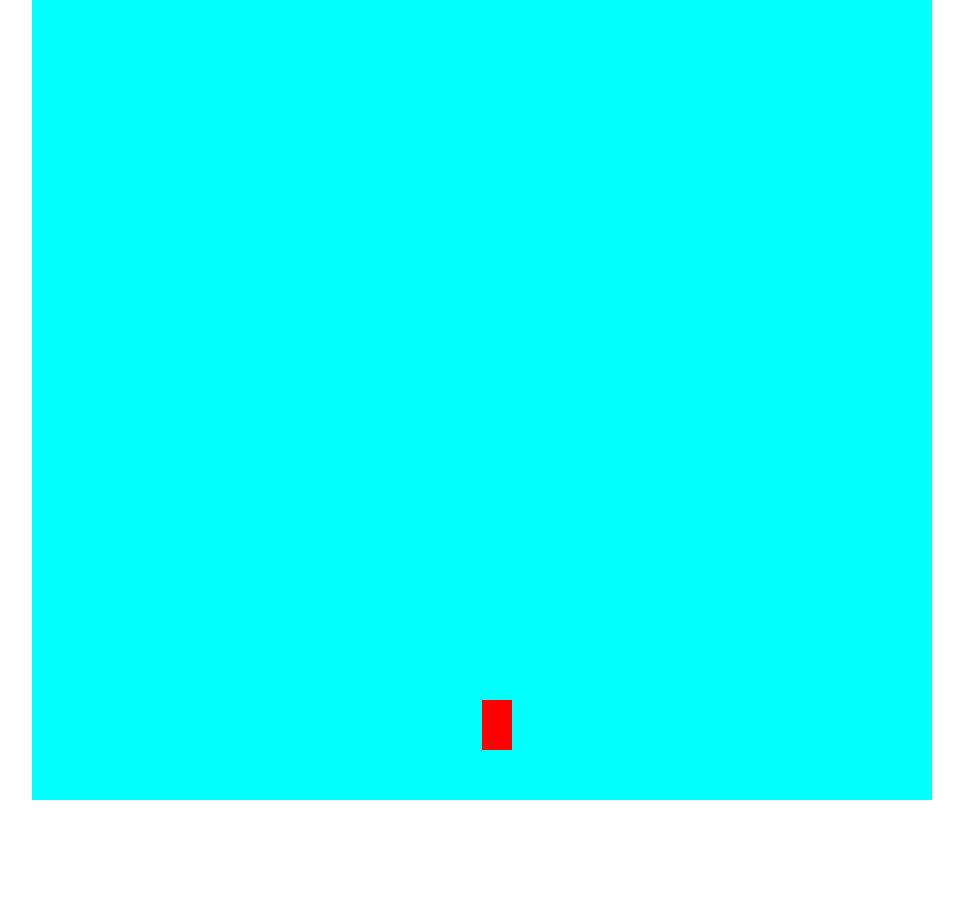
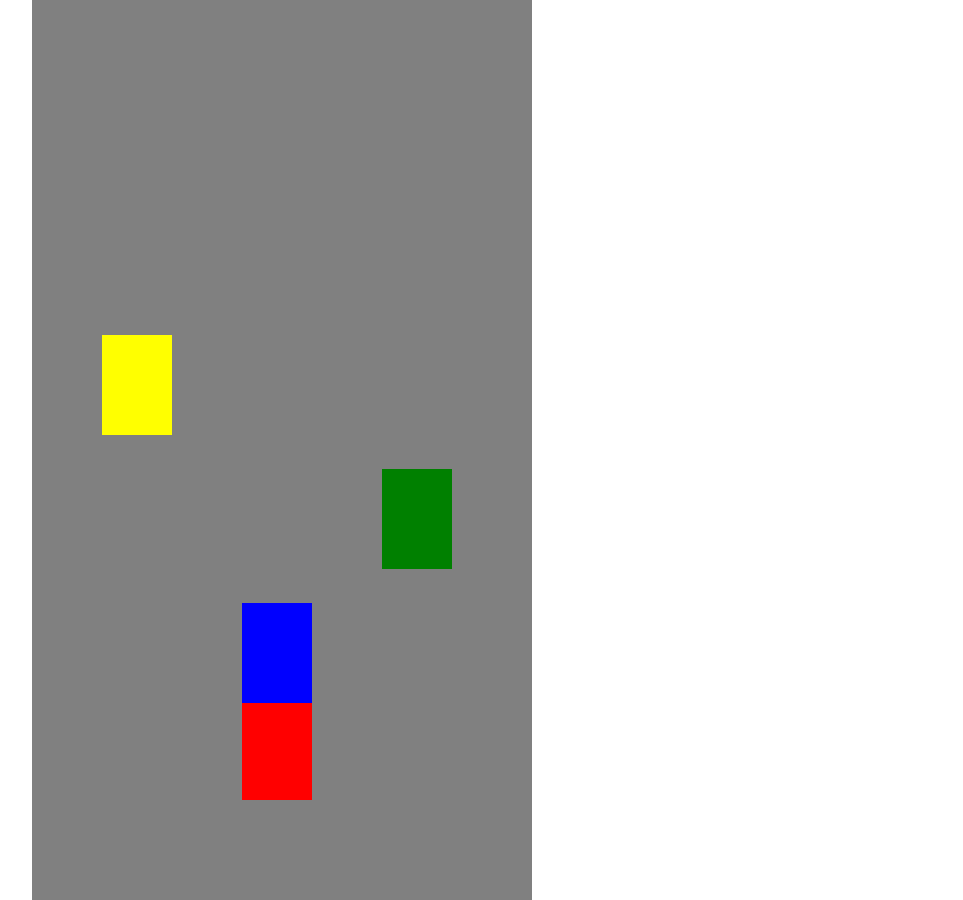
Before and after one commit to pritambhuiya/movingCar, a plain HTML site: page index.html in a window 1280 px wide. Shown: the whole page, without its empty margins (128-1091 px from the left). Before the commit the page ends 800 px from the top, so only its background shows below. Drawn offline with Linux system fonts and the light colour scheme.

Commit message:
Added crossing cars coming from opposite direction 	Alerts on collision with opposite car

```diff
--- a/css/style.css
+++ b/css/style.css
@@ -3,14 +3,16 @@ body {
   margin: 0 auto;
 }
 
-#car {
-  position: relative;
-  width: 30px;
-  height: 50px;
+.car {
+  position: absolute;
+  /* width: 50px; */
+  /* height: 80px; */
 }
 
 #road {
+  position: relative;
   width: 900px;
-  height: 800px;
-  background-color: aqua;
+  height: 900px;
+  display: flex;
+  background-color: gray;
 }
--- a/src/moveCar.js
+++ b/src/moveCar.js
@@ -3,28 +3,66 @@
     #id;
     #position;
     #delta;
-    constructor(id, position, delta) {
+    #color;
+    #size;
+    constructor(id, position, size, delta, color) {
       this.#id = id;
       this.#position = position;
+      this.#size = size;
       this.#delta = delta;
+      this.#color = color;
     }
 
-    move(direction) {
+    #isCrossedRoad({ bottom }) {
+      return this.#position.y >= bottom - this.#size.height;
+    }
+
+    #moveDown(road) {
+      if (this.#isCrossedRoad(road)) {
+        this.#position.y = 0;
+      }
+      this.#position.y += this.#delta;
+    }
+
+    move(direction, road) {
       if (direction === 'right') {
         this.#position.x += this.#delta;
       }
       if (direction === 'left') {
         this.#position.x -= this.#delta;
       }
+      if (direction === 'down') {
+        this.#moveDown(road);
+      }
     }
 
     getInfo() {
       const { x, y } = this.#position;
-      return { id: this.#id, position: { x, y } };
+      const { height, width } = this.#size;
+      return {
+        id: this.#id,
+        position: { x, y },
+        color: this.#color,
+        size: { height, width }
+      };
+    }
+
+    isCollided(crossingCar) {
+      const { position, size } = crossingCar.getInfo();
+      const crossingCarBottom = position.y + size.height;
+      const crossingCarRight = position.x + size.width;
+      const crossingCarLeft = position.x;
+      const carRight = this.#position.x + this.#size.width;
+      const carLeft = this.#position.x;
+      const carTop = this.#position.y;
+
+      return crossingCarBottom >= carTop &&
+        crossingCarRight > carLeft &&
+        carRight > crossingCarLeft;
     }
   }
 
-  const createDiv = (id, road) => {
+  const createCar = (id, road) => {
     const element = document.createElement('div');
     element.id = id;
     road.appendChild(element);
@@ -32,10 +70,13 @@
   };
 
   const drawCar = (car, road) => {
-    const { id, position } = car.getInfo();
+    const { id, position, color, size } = car.getInfo();
 
-    const carElement = document.getElementById(id) || createDiv(id, road);
-    carElement.style.backgroundColor = 'red';
+    const carElement = document.getElementById(id) || createCar(id, road);
+    carElement.style.backgroundColor = color;
+    carElement.className = 'car';
+    carElement.style.height = size.height + 'px';
+    carElement.style.width = size.width + 'px';
     carElement.style.top = position.y;
     carElement.style.left = position.x;
   };
@@ -50,22 +91,48 @@
     };
   };
 
+  const drawRoad = (road) => {
+    const roadElement = document.getElementById('road');
+    roadElement.style.width = road.right + 'px';
+    roadElement.style.height = road.bottom + 'px';
+    return roadElement;
+  };
+
+  const createCrossingCars = () => {
+    const crossingCars = [];
+    crossingCars.push(new Car('car-1', { x: 70, y: 0 }, { height: 100, width: 70 }, 5, 'yellow'));
+    crossingCars.push(new Car('car-2', { x: 210, y: 0 }, { height: 100, width: 70 }, 9, 'blue'));
+    crossingCars.push(new Car('car-3', { x: 350, y: 0 }, { height: 100, width: 70 }, 7, 'green'));
+    return crossingCars;
+  };
+
   const start = () => {
-    const road = document.getElementById('road');
+    const road = { top: 0, bottom: 900, right: 500, left: 0 };
+    const roadElement = drawRoad(road);
 
-    const car = new Car('car', { x: 450, y: 700 }, 10);
-    drawCar(car, road);
-
+    const car = new Car('car', { x: 210, y: 700 }, { height: 100, width: 70 }, 140, 'red');
+    drawCar(car, roadElement);
     document.addEventListener('keydown', ({ code }) => {
       const direction = getLaneDirection(code);
 
       car.move(direction);
-      drawCar(car, road);
+      drawCar(car, roadElement);
     });
+
+    const obstacleCars = createCrossingCars();
+    const intervalId = setInterval(() => {
+      obstacleCars.forEach((obstacleCar) => {
+        obstacleCar.move('down', road);
+      });
+      obstacleCars.forEach((obstacleCar) => {
+        drawCar(obstacleCar, roadElement);
+        if (car.isCollided(obstacleCar)) {
+          clearInterval(intervalId);
+          alert('Car collided');
+        }
+      });
+    }, 30);
   };
 
-  const main = () => {
-    window.onload = start;
-  };
-  main();
+  window.onload = start;
 })()
```
